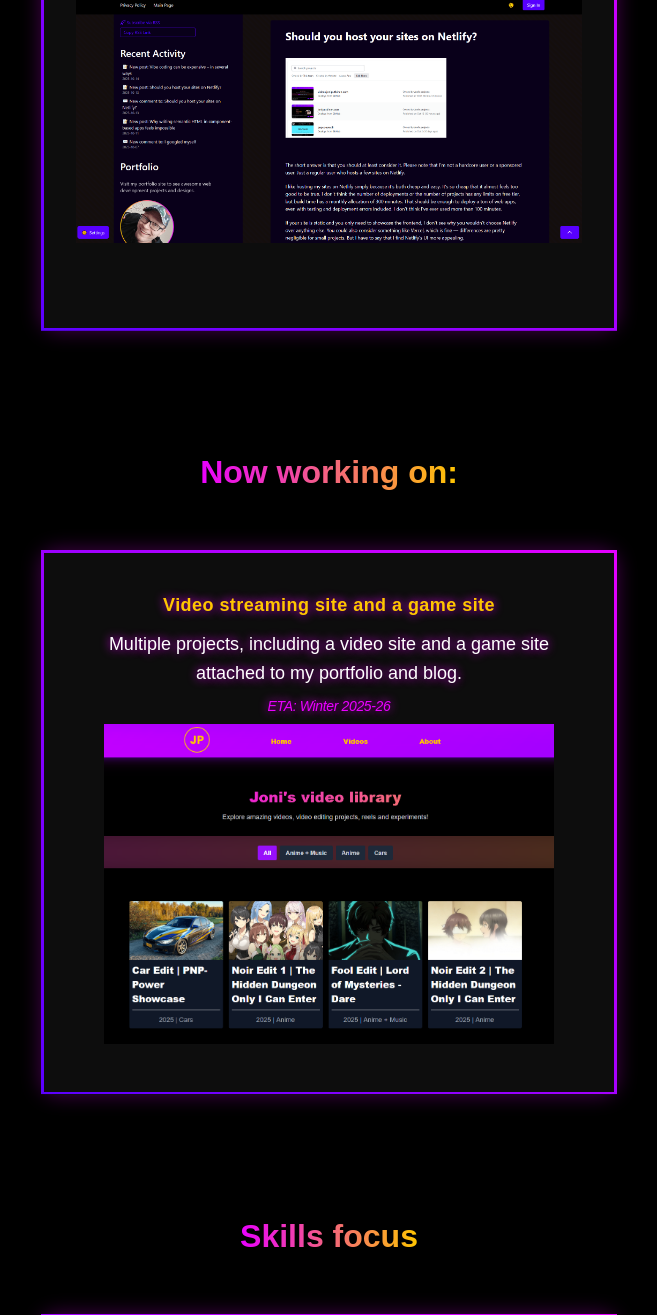
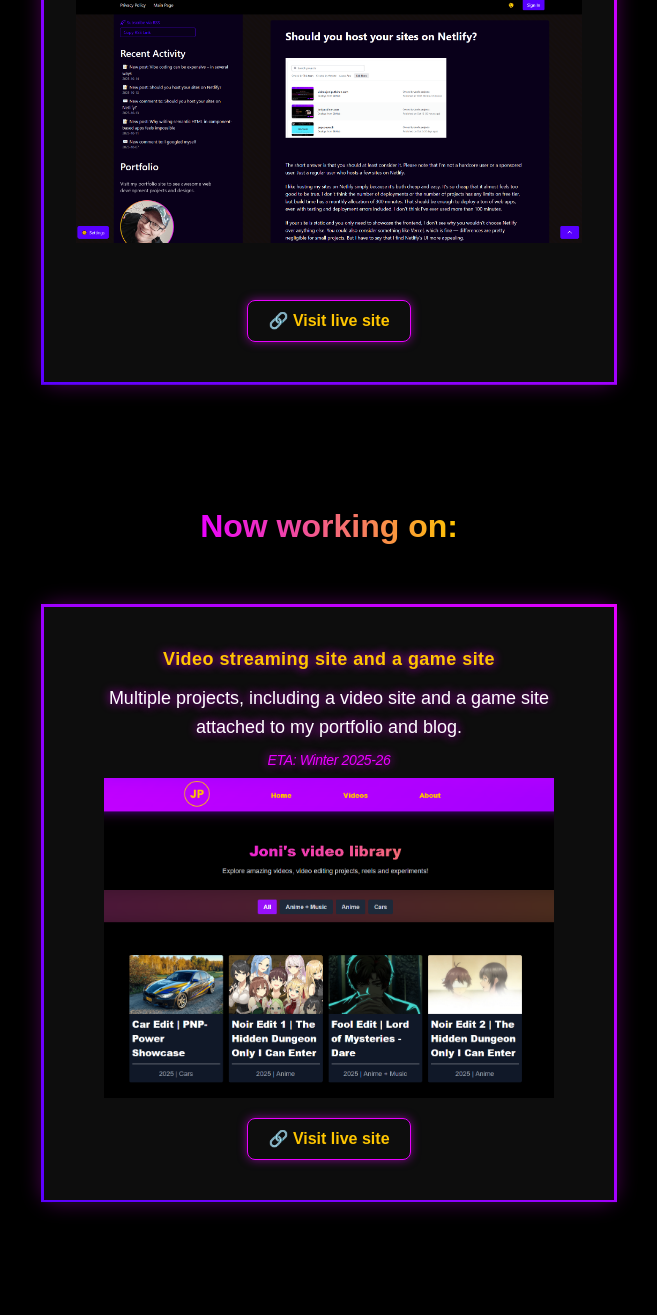
Before and after one commit to Eyesore123/portfolio2, a React (Vite) app: page /projects in a window 1280 px wide. Shown: the part 5156-6471 px from the top of the page, without its empty margins (311-968 px from the left). Built offline with nearby package versions, Linux system fonts and the light colour scheme.

Commit message:
add links to blog and video site to projects page

```diff
--- a/src/components/NowWorkingOn.jsx
+++ b/src/components/NowWorkingOn.jsx
@@ -49,6 +49,16 @@ export default function NowWorkingOn() {
             onClick={(event) => handleImageClick(event)}
           />
 
+          {/* Preview Link */}
+          <a
+            href="https://videos.joniputkinen.com"
+            target="_blank"
+            rel="noopener noreferrer"
+            className='inline-block text-[var(--text-color2)] font-semibold !mt-3 !px-5 !py-2 rounded-lg border border-[#e900ff] hover:bg-[#e900ff] hover:text-white shadow-[0_0_10px_rgba(233,0,255,0.5)]'
+          >
+            🔗 {t("nowworking.preview")}
+          </a>
+
           <style>{`
             @keyframes border-glitch {
               0% { border-image-source: linear-gradient(45deg, #5800ff, #e900ff); }
--- a/src/components/RecentlyFinished.jsx
+++ b/src/components/RecentlyFinished.jsx
@@ -41,6 +41,16 @@ export default function RecentlyFinished() {
                 </p>
                 <img src='/blog.png' alt="Blog" className='w-full object-scale-down rounded !mb-2 !h-80 hover:cursor-pointer' onClick={(event) => handleImageClick(event)} />
 
+                {/* Preview Link */}
+                <a
+                    href="https://blog.joniputkinen.com"
+                    target="_blank"
+                    rel="noopener noreferrer"
+                    className='inline-block text-[var(--text-color2)] font-semibold !mt-3 !px-5 !py-2 rounded-lg border border-[#e900ff] hover:bg-[#e900ff] hover:text-white shadow-[0_0_10px_rgba(233,0,255,0.5)]'
+                >
+                    🔗 {t("nowworking.preview")}
+                </a>
+
                 <style>{`
                     @keyframes border-glitch {
                     0% { border-image-source: linear-gradient(45deg, #5800ff, #e900ff); }
--- a/src/context/translationsglobal.json
+++ b/src/context/translationsglobal.json
@@ -36,6 +36,7 @@
     "nowworking.projectTitle": "Video streaming site and a game site",
     "nowworking.description": "Multiple projects, including a video site and a game site attached to my portfolio and blog.",
     "nowworking.eta": "ETA: Winter 2025-26",
+    "nowworking.preview": "Visit live site",
     "about.header1": "About Me",
     "about.header2": "From Academia to Administration",
     "about.header3": "Learning by Doing",
@@ -237,6 +238,7 @@
 "nowworking.projectTitle": "Videoiden striimaussivusto ja pelisivusto",
 "nowworking.description": "Monia projekteja, mukaan lukien peli- ja videostriimausivustot, jota aion linkittää blogiini ja portfoliooni.",
 "nowworking.eta": "Arvioitu valmistumiaika: Talvella 2025-26",
+"nowworking.preview": "Katso live-sivusto",
 "nowworkingon.eta": "Julkaistu: syksyllä 2025",
 "nowworkingon.button": "Katso projekti",
 "skillsfocus.header": "Osaamisen painopisteet",
```
